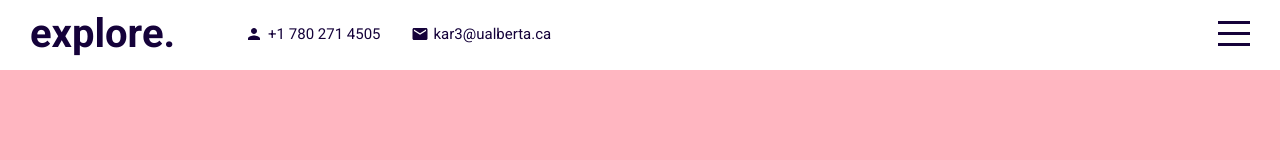
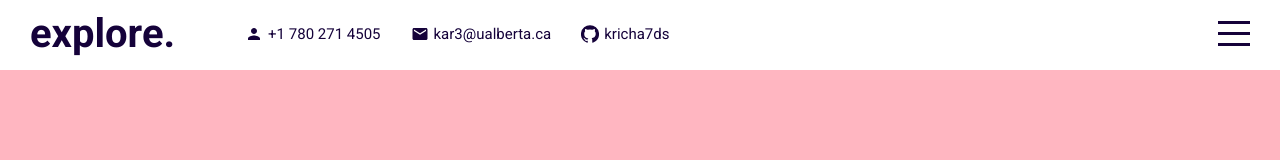
Before and after one commit to kricha7ds/portfolio, a React (Create React App) app: page / in a window 1280 px wide. Shown: the top 160 px of the page. Built offline with nearby package versions, Linux system fonts and the light colour scheme.

Commit message:
add github link to navbar

```diff
--- a/src/components/navbar/Navbar.jsx
+++ b/src/components/navbar/Navbar.jsx
@@ -1,5 +1,5 @@
 import "./navbar.scss"
-import {Person, Email} from "@material-ui/icons"
+import {Person, Email, GitHub} from "@material-ui/icons"
 
 export default function Navbar({ menuOpen, setMenuOpen }) {
     return (
@@ -15,6 +15,10 @@ export default function Navbar({ menuOpen, setMenuOpen }) {
                         <Email className="icon"/>
                         <span>kar3@ualberta.ca</span>
                     </div>
+                    <div className="itemContainer">
+                        <GitHub className="icon"/>
+                        <span><a href="https://github.com/kricha7ds">kricha7ds</a></span>
+                    </div>
                 </div>
                 <div className="right">
                     <div className="hamburger" onClick={()=>setMenuOpen(!menuOpen)}>
--- a/src/components/navbar/navbar.scss
+++ b/src/components/navbar/navbar.scss
@@ -42,6 +42,11 @@
                 span {
                     font-size: 15px;
                     font-weight: 400;
+
+                    a {
+                        text-decoration: none;
+                        color: inherit;
+                    }
                 }
             }
         }
```
